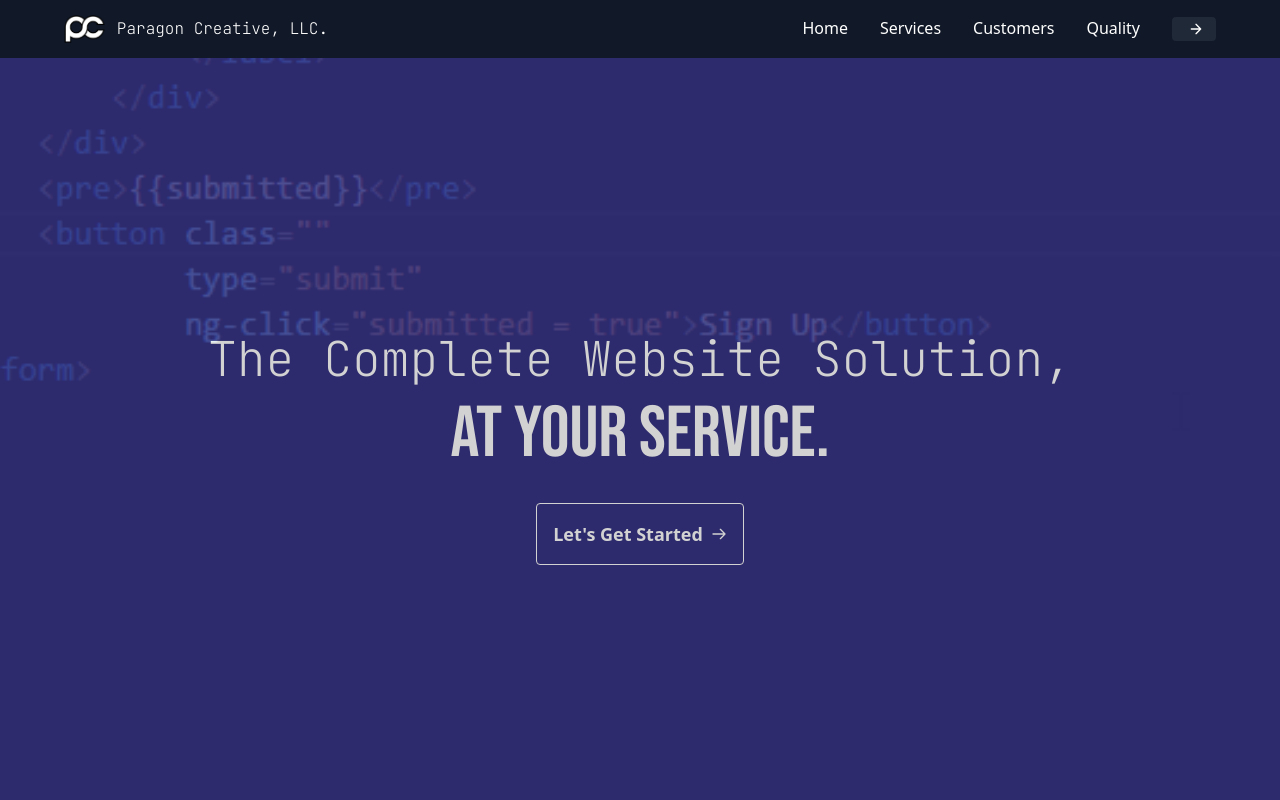
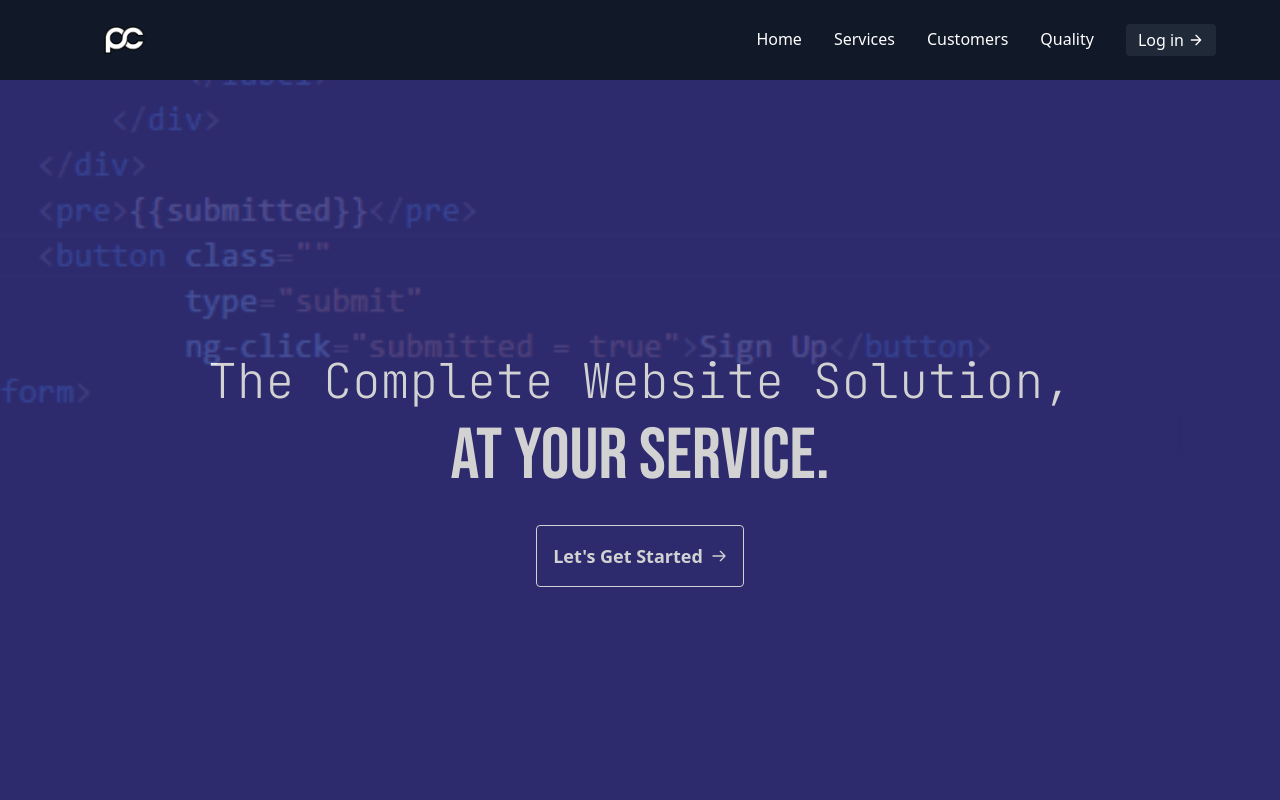
Before and after one commit to Paragon-Creative-LLC/ParagonCreative-Site, a plain HTML site: page Index.html in a window 1280 px wide. Shown: the top 800 px of the page. Drawn offline with nearby package versions, Linux system fonts and the light colour scheme.

Commit message:
Update Index.html

```diff
--- a/Index.html
+++ b/Index.html
@@ -29,18 +29,18 @@
 
   <!-- Start of the Nav Bar -->
 
-  <header class=" lg:px-16 px-6 bg-gray-900 flex flex-wrap items-center lg:py-0 py-2">
-    <div class="flex-1 flex justify-start items-center">
+  <header class="md:h-20 lg:px-16 px-6 bg-gray-900 flex flex-wrap items-center lg:py-0 py-2">
+    <div class="pl-10 flex-1 flex md:justify-center lg:justify-start items-center">
       <a href="#">
-      <img class="max-h-7" src="./Photos/PC_Logo_ZOOMED.png">
+      <img class="md:max-h-12 lg:max-h-7" src="./Photos/PC_Logo_ZOOMED.png">
     </a>
       <a class="pl-3 text-left text-white" href="#">
-     <h1 class="md:text-transparent lg:text-white" style="font-family: 'JetBrains Mono', monospace">Paragon Creative, LLC.</h1>
+     <h1 class="md:hidden lg:text-white" style="font-family: 'JetBrains Mono', monospace">Paragon Creative, LLC.</h1>
     </a>
   </div>
 
    <label for="menu-toggle" class="pointer-cursor lg:hidden block"><svg class="fill-current text-gray-900" xmlns="http://www.w3.org/2000/svg" width="20" height="20" viewBox="0 0 20 20"><title>menu</title><path d="M0 3h20v2H0V3zm0 6h20v2H0V9zm0 6h20v2H0v-2z"></path></svg></label>
-  <input class="hidden" type="checkbox" id="menu-toggle" />
+  <input class="hidden" type="checkbox" id="menu-toggle">
 
   <div class="hidden lg:flex lg:items-center lg:w-auto w-full" id="menu">
     <nav>
@@ -49,11 +49,9 @@
         <li><a class="lg:p-4 py-3 px-0 block border-b-2 border-transparent hover:border-indigo-400" href="Services.html">Services</a></li>
         <li><a class="lg:p-4 py-3 px-0 block border-b-2 border-transparent hover:border-indigo-400" href="Customers.html">Customers</a></li>
 <li class="pr-4"><a class="lg:p-4 py-3 px-0 block border-b-2 border-transparent hover:border-indigo-400 lg:mb-0 mb-2" href="Quality.html">Quality</a></li>
-        <button
-        class="pl-3 inline-flex items-center bg-gray-800 border-0 py-1 px-3 focus:outline-none hover:bg-gray-700 rounded text-base mt-4 md:mt-0">
-        <div data-netlify-identity-button=""></div>
-        <svg fill="none" stroke="currentColor" stroke-linecap="round" stroke-linejoin="round" stroke-width="2"
-          class="w-4 h-4 ml-1" viewBox="0 0 24 24">
+        <button class="pl-3 inline-flex items-center bg-gray-800 border-0 py-1 px-3 focus:outline-none hover:bg-gray-700 rounded text-base mt-4 md:mt-0">
+        <div data-netlify-identity-button=""><a class="netlify-identity-button" href="#">Log in</a></div>
+        <svg fill="none" stroke="currentColor" stroke-linecap="round" stroke-linejoin="round" stroke-width="2" class="w-4 h-4 ml-1" viewBox="0 0 24 24">
           <path d="M5 12h14M12 5l7 7-7 7"></path>
         </svg>
       </button>
```
